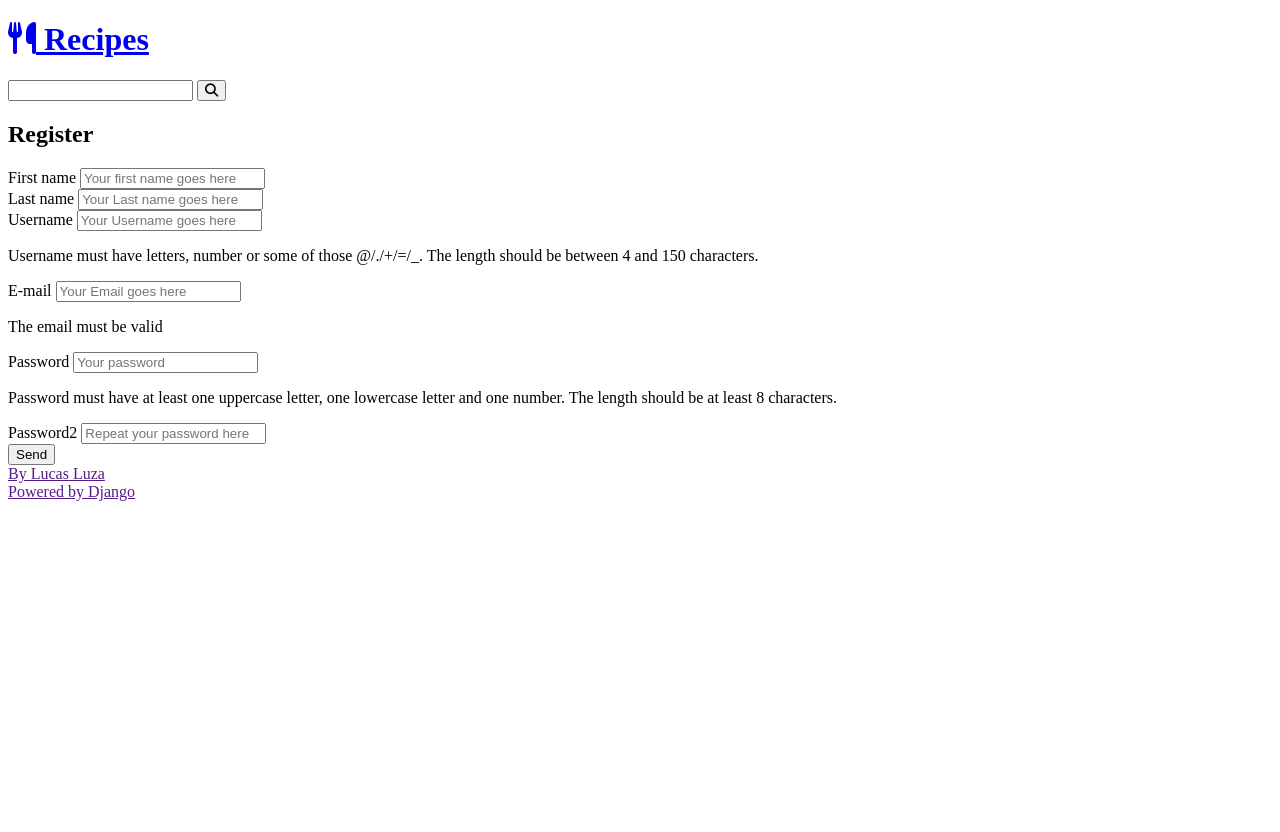
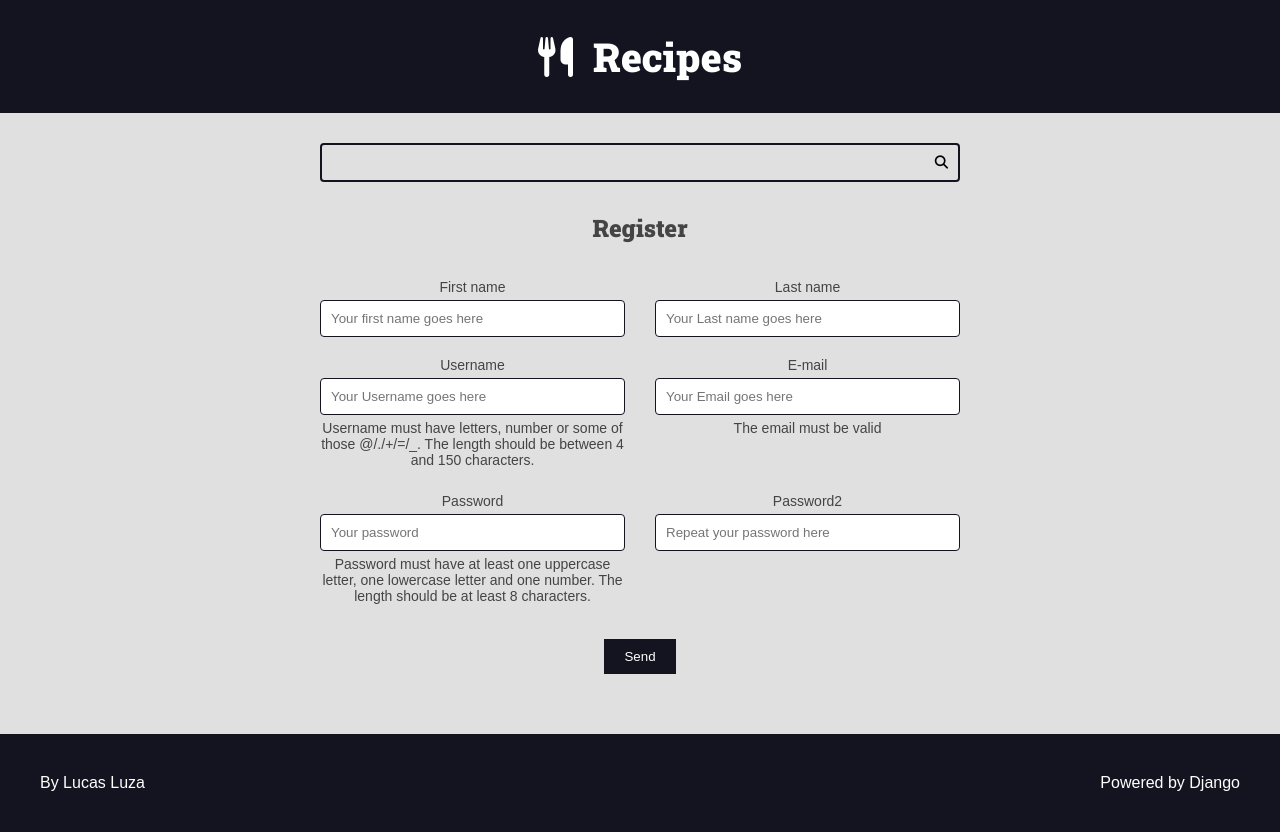
Before and after one commit to LuzaLucas/projeto1_django, a Django app: page /authors/register/ in a window 1280 px wide. Before the commit the page ends 501 px from the top, so only its background shows below. Run offline with Django 5.2, Linux system fonts and the light colour scheme.

Commit message:
organizing files

```diff
--- a/authors/views.py
+++ b/authors/views.py
@@ -2,6 +2,7 @@ from django.shortcuts import render, redirect
 from .forms import RegisterForm
 from django.http import Http404
 from django.contrib import messages
+from django.urls import reverse
 
 
 def register_view(request):
@@ -9,6 +10,7 @@ def register_view(request):
     form = RegisterForm(register_form_data)
     return render(request, 'authors/pages/register_view.html', {
         'form': form,
+        'form_action': reverse('authors:create'),
     })
 
 
--- /dev/null
+++ b/base_static/global/css/styles.css
@@ -0,0 +1,417 @@
+:root {
+    --color-primary: #269fe6;
+    --color-primary-hover: #2086c2;
+    --color-primary-dark: #13141f;
+    --color-primary-dark-hover: #212336;
+    --color-primary-light: #d4ecfa;
+    --color-primary-light-hover: #bdd8e7;
+
+    --color-white: #fff;
+    --color-black: #000;
+
+    --color-dark-text: #444;
+    --color-info-light: #cce5ff;
+    --color-debug-light: #cce5ff;
+    --color-success-light: #d4edda;
+    --color-alert-light: #fff3cd;
+    --color-warning-light: #fff3cd;
+    --color-error-light: #f8d7da;
+
+    --color-info-dark: #4d86c4;
+    --color-debug-dark: #4d86c4;
+    --color-success-dark: #4a9c5d;
+    --color-alert-dark: #927f40;
+    --color-warning-dark: #927f40;
+    --color-error-dark: #da525d;
+
+    --color-gray-0: #f9f9f9;
+    --color-gray-1: #e0e0e0;
+    --color-gray-2: #c7c7c7;
+    --color-gray-3: #aeaeae;
+    --color-gray-4: #959595;
+    --color-gray-5: #7d7d7d;
+    --color-gray-6: #646464;
+    --color-gray-7: #4b4b4b;
+    --color-gray-8: #323232;
+    --color-gray-9: #191919;
+
+    --font-primary: sans-serif;
+    --font-headings: 'Roboto Slab', serif;
+
+    --spacing-gutter-medium: 3rem;
+    --spacing-gutter-large: 4rem;
+}
+
+* {
+    padding: 0;
+    margin: 0;
+    box-sizing: border-box;
+}
+
+html {
+    font-size: 62.5%;
+}
+
+body {
+    font-size: 1.6rem;
+    font-family: var(--font-primary);
+    background: var(--color-gray-1);
+    color: var(--color-dark-text);
+}
+
+h1,
+h2,
+h3,
+h4,
+h5,
+h6 {
+    font-family: var(--font-headings);
+}
+
+.container {
+    max-width: 144rem;
+    margin: 0 auto;
+    padding: var(--spacing-gutter-medium);
+}
+
+.main-header-container {
+    background: var(--color-primary-dark);
+}
+
+.main-logo {
+    font-size: 4rem;
+    color: var(--color-white);
+    text-decoration: none;
+    display: flex;
+    flex-flow: row nowrap;
+    align-items: center;
+    justify-content: center;
+    width: fit-content;
+    margin: 0 auto;
+}
+
+.main-logo-icon {
+    margin-right: 2rem;
+}
+
+.search-form {
+    border: 0.2rem solid var(--color-primary-dark);
+    max-width: 64rem;
+    margin: 0 auto;
+    border-radius: 0.4rem;
+    position: relative;
+    transition: all 300ms ease-in-out;
+}
+
+.search-input,
+.search-button {
+    border: none;
+    background: none;
+    outline: none;
+    padding: 1rem;
+    transition: all 300ms ease-in-out;
+}
+
+.search-button {
+    position: absolute;
+    top: 0;
+    right: 0;
+}
+
+.search-input {
+    width: 100%;
+    padding-right: 2.5rem;
+}
+
+.search-button:focus {
+    outline: 1px solid var(--color-primary);
+    background: rgba(0, 0, 0, 0.6);
+}
+
+.search-form:focus-within {
+    border-color: var(--color-primary);
+    background: var(--color-white);
+}
+
+.search-form:focus-within .search-button {
+    color: var(--color-primary);
+}
+
+.main-content {
+    padding-top: 0;
+}
+
+.main-content-list {
+    display: grid;
+    grid-template-columns: repeat(auto-fit, minmax(340px, 1fr));
+    gap: var(--spacing-gutter-large);
+}
+
+.recipe {
+    background: var(--color-white);
+    box-shadow: -5px 5px 10px rgba(0, 0, 0, 0.2);
+    transform: scale(1);
+    transition: all 300ms ease-in-out;
+    border-radius: 0.5rem;
+    overflow: hidden;
+    transition: all 300ms ease-in-out;
+}
+
+.recipe img {
+    max-width: 100%;
+}
+
+.recipe-list-item {
+    max-width: 64rem;
+    height: fit-content;
+}
+
+.recipe-list-item:hover {
+    transform: scale(1.015);
+    box-shadow: -8px 8px 18px rgba(0, 0, 0, 0.3);
+}
+
+.recipe-title-container {
+    padding: var(--spacing-gutter-medium);
+    padding-bottom: 2rem;
+
+}
+
+.recipe-title-container a {
+    text-decoration: none;
+    color: var(--color-primary-dark);
+
+}
+
+.recipe-author {
+    padding: 0 var(--spacing-gutter-medium);
+}
+
+.recipe-content {
+    padding: var(--spacing-gutter-medium);
+    padding-top: 2rem;
+}
+
+.recipe-author-item {
+    color: var(--color-gray-4);
+    margin-right: 1rem;
+}
+
+.recipe-author a {
+    color: var(--color-primary-dark);
+    transition: all 300ms ease-in-out;
+    text-decoration: none;
+}
+
+.recipe-author a:hover {
+    color: var(--color-primary);
+}
+
+.recipe-meta-container {
+    display: flex;
+    flex-flow: row wrap;
+    padding: var(--spacing-gutter-medium);
+    background: var(--color-gray-1);
+}
+
+.recipe-meta {
+    display: flex;
+    flex-flow: column nowrap;
+    flex-shrink: 1;
+    flex-grow: 1;
+    text-align: center;
+}
+
+.recipe-meta-title {
+    font-size: 1.6rem;
+}
+
+.recipe-footer a {
+    background: var(--color-primary-dark);
+    display: block;
+    color: var(--color-white);
+    text-decoration: none;
+    text-align: center;
+    padding: 2rem var(--spacing-gutter-medium);
+}
+
+.recipe-footer a:hover {
+    filter: brightness(1.7);
+}
+
+.main-content-detail .recipe-list-item {
+    max-width: 84rem;
+    margin: 0 auto;
+}
+
+.main-content-detail .recipe-list-item:hover {
+    transform: scale(1);
+    box-shadow: -5px 5px 15px rgba(0, 0, 0, 0.2);
+}
+
+.preparation-steps {
+    padding: var(--spacing-gutter-medium);
+    font-family: var(--font-primary);
+}
+
+.main-footer {
+    display: flex;
+    align-items: center;
+    justify-content: space-between;
+    background: var(--color-primary-dark);
+    color: var(--color-white);
+    padding: var(--spacing-gutter-large);
+}
+
+.main-footer a {
+    color: var(--color-white);
+    text-decoration: none;
+    transition: all 300ms ease-in-out;
+}
+
+.main-footer a:hover {
+    filter: brightness(.7);
+}
+
+.preparation-steps h1,
+.preparation-steps h2,
+.preparation-steps h3,
+.preparation-steps h4,
+.preparation-steps h5,
+.preparation-steps h6,
+.preparation-steps p,
+.preparation-steps pre {
+    margin: 2rem 0;
+}
+
+.preparation-steps ol,
+.preparation-steps ul {
+    margin: 2rem;
+    padding: 0 2rem;
+}
+
+.pagination-content {
+    display: flex;
+    flex-flow: row wrap;
+    gap: 1rem 0.5rem;
+}
+.pagination .page-item {
+    background: var(--color-gray-3);
+    padding: 0.5rem 1rem;
+}
+
+.pagination .page-link{
+    text-decoration: none;
+    background: var(--color-primary);
+    color: var(--color-white);
+}
+
+.pagination .page-current{
+    background: var(--color-primary-dark);
+}
+
+/* Forms */
+.form-content {
+    max-width: 64rem;
+    margin: 0 auto;
+    margin-bottom: var(--spacing-gutter-medium);
+}
+
+.form-content label,
+.form-content .help-text,
+.errorlist {
+    display: block;
+    margin: .5rem 0;
+    font-size: 1.4rem;
+    list-style-type: none;
+}
+
+.errorlist {
+    color: var(--color-error-dark);
+}
+
+.form-content input {
+    width: 100%;
+    padding: 1rem;
+    border-radius: .4rem;
+    border: 1px solid var(--color-primary-dark);
+}
+
+.form-content-grid {
+    display: grid;
+    grid-template-columns: repeat(auto-fit, minmax(30rem, 1fr));
+    gap: calc(var(--spacing-gutter-medium) / 2) var(--spacing-gutter-medium);
+}
+
+.form-content button {
+    padding: 1rem 2rem;
+    border: none;
+    background: var(--color-primary-dark);
+    color: var(--color-white);
+}
+
+/* Messages */
+
+.messages-container {
+    display: flex;
+    flex-flow: column nowrap;
+    gap: calc(var(--spacing-gutter-medium) / 2);
+}
+
+.message {
+    padding: 1rem;
+    border-radius: 4px;
+    border: 1px solid var(--color-dark-text);
+    background: var(--color-gray-2);
+    color: var(--color-dark-text);
+  }
+
+  .error {
+    border: 1px solid var(--color-error-dark);
+    background: var(--color-error-light);
+    color: var(--color-error-dark);
+  }
+
+  .success {
+    border: 1px solid var(--color-success-dark);
+    background: var(--color-success-light);
+    color: var(--color-success-dark);
+  }
+
+  .warning {
+    border: 1px solid var(--color-warning-dark);
+    background: var(--color-warning-light);
+    color: var(--color-warning-dark);
+  }
+
+  .info {
+    border: 1px solid var(--color-info-dark);
+    background: var(--color-info-light);
+    color: var(--color-info-dark);
+  }
+
+  .debug {
+    border: 1px solid var(--color-debug-dark);
+    background: var(--color-debug-light);
+    color: var(--color-debug-dark);
+  }
+
+/* Generics */
+
+.center {
+    text-align: center;
+}
+
+.m-x {
+    margin: 0 var(--spacing-gutter-medium);
+}
+.m-y {
+    margin: var(--spacing-gutter-medium) 0;
+}
+
+@media (max-width: 600px) {
+    .main-content-list,
+    .form-content-grid {
+      grid-template-columns: repeat(auto-fit, minmax(100%, 1fr));
+    }
+  }
--- a/base_templates/global/base.html
+++ b/base_templates/global/base.html
@@ -2,21 +2,21 @@
 <html lang="pt-BR">
 
   <head>
-    {% include 'recipes/partials/head.html' %}
+    {% include 'global/partials/head.html' %}
     <title>
       {% block title %}{% endblock %} Recipes
     </title>
   </head>
 
   <body>
-    {% include 'recipes/partials/header.html' %}
-    {% include 'recipes/partials/search.html' %}
+    {% include 'global/partials/header.html' %}
+    {% include 'global/partials/search.html' %}
 
     <main class="main-content-container">
       {% block content %}{% endblock %}
-      {% include 'recipes/partials/pagination.html' %}
+      {% include 'global/partials/pagination.html' %}
     </main>
 
-    {% include 'recipes/partials/footer.html' %}
+    {% include 'global/partials/footer.html' %}
   </body>
 </html>
--- a/recipes/templates/recipes/partials/head.html
+++ b/base_templates/global/partials/head.html
@@ -11,5 +11,5 @@
 <link rel="preconnect" href="https://fonts.gstatic.com" crossorigin />
 <link href="https://fonts.googleapis.com/css2?family=Roboto+Slab:wght@900&display=swap" rel="stylesheet" />
 
-<link rel="stylesheet" href="{% static 'recipes/css/styles.css' %}" />
+<link rel="stylesheet" href="{% static 'global/css/styles.css' %}" />
 <link rel="stylesheet" href="{% static 'global/css/global-style.css' %}" />
--- a/recipes/templates/recipes/pages/home.html
+++ b/recipes/templates/recipes/pages/home.html
@@ -6,7 +6,7 @@
 
 {% block content %}
 
-{% include "recipes/partials/messages.html" %}
+{% include "global/partials/messages.html" %}
 
   <div class="main-content container main-content-list">
     {% for recipe in recipes %}
```
Also changed, not shown: authors/templates/authors/pages/register_view.html (+2 -38 lines), base_templates/global/partials/form.html (added, +36 -0 lines), base_templates/global/partials/footer.html (renamed from recipes/templates/recipes/partials/footer.html), base_templates/global/partials/header.html (renamed from recipes/templates/recipes/partials/header.html), base_templates/global/partials/messages.html (renamed from recipes/templates/recipes/partials/messages.html), base_templates/global/partials/pagination.html (renamed from recipes/templates/recipes/partials/pagination.html), base_templates/global/partials/search.html (renamed from recipes/templates/recipes/partials/search.html).
